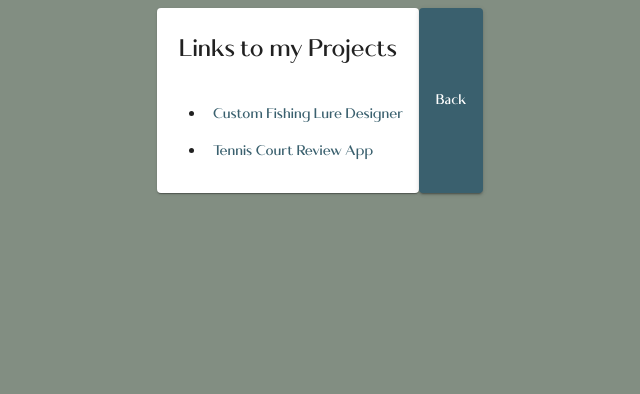
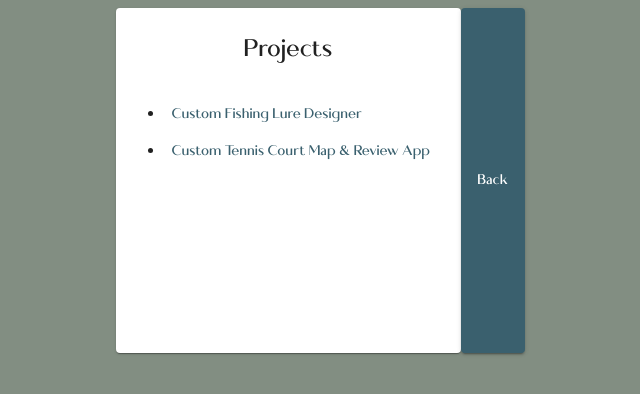
Before and after one commit to connorpeck/-my-portfolio-app, a React (Create React App) app: page /projects in a window 1280 px wide. Shown: the top 394 px of the page, without its empty margins (320-960 px from the left). Built offline with nearby package versions, Linux system fonts and the light colour scheme.

Commit message:
card sizing

```diff
--- a/src/components/Home/Home.jsx
+++ b/src/components/Home/Home.jsx
@@ -18,14 +18,16 @@ function Home() {
 
   return (
     <div className="myCard">
-      <Card sx={{ maxWidth: 345 }}>
+      <Card sx={{ maxWidth: 345, minWidth:345}}>
         <CardMedia component="img" alt="myself" image="./myself.jpg" />
         <CardContent>
+            <div className="myCard">
           <Typography gutterBottom variant="h5" component="div">
             Connor Peck
             <br />
             Full-Stack Developer
           </Typography>
+          </div>
         </CardContent>
 
       </Card>
--- a/src/components/Projects/Projects.jsx
+++ b/src/components/Projects/Projects.jsx
@@ -11,9 +11,9 @@ function Projects() {
   };
   return (
     <div className='myCard'>
-        <Card sx={{ maxWidth: 345 }}>
+        <Card sx={{ maxWidth: 345, minWidth:345, minHeight:345}}>
         <Typography sx={{mt:3}}className="myCard" gutterBottom variant="h5" component="div">
-          Links to my Projects
+          Projects
         </Typography>
       <CardActions>
 <ul>
@@ -34,7 +34,7 @@ function Projects() {
         target="_blank"
         rel="noopener noreferrer"
       >
-        Tennis Court Review App
+        Custom Tennis Court Map & Review App
       </Button>
       </li>
       </ul>
```
